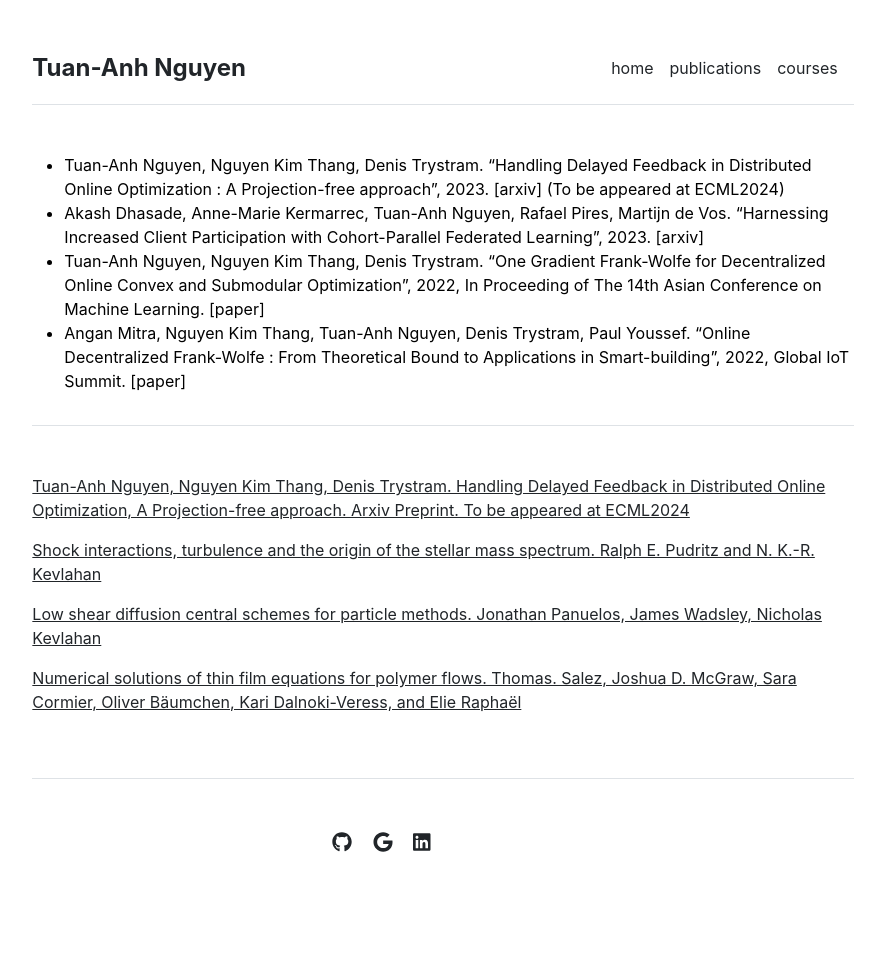
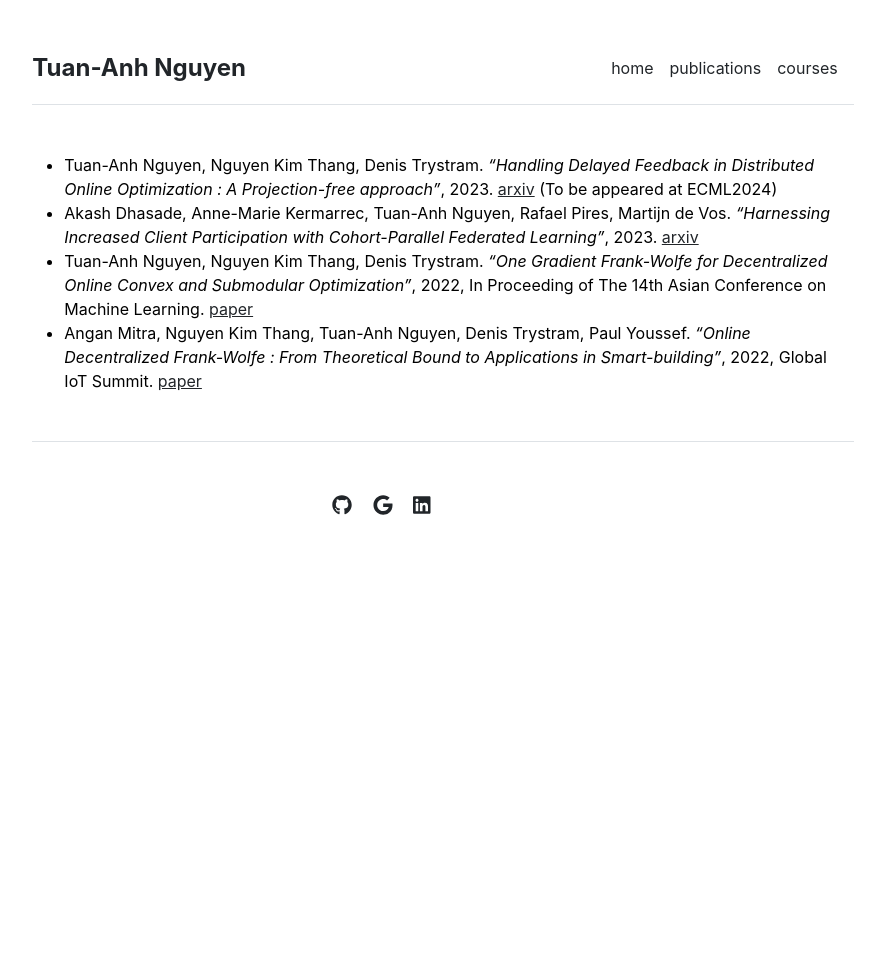
Before and after one commit to tuananhngh/tuananhngh.github.io, a Jekyll site: the page built from publications.md, in a window 1280 px wide. Shown: the whole page, without its empty margins (197-1082 px from the left). Built offline with Jekyll 4.4.1, drawn with Linux system fonts in a browser that asks for light colours; after the commit the page ends 900 px from its top, so only the background shows below that; part of the change alters nothing that is shown.

Commit message:
update pub

```diff
--- a/_layouts/publications.html
+++ b/_layouts/publications.html
@@ -4,4 +4,4 @@ layout: default
 
 {{ content }}
 
-{% include publications.html %}
+<!-- {% include publications.html %} -->
--- a/publications.md
+++ b/publications.md
@@ -3,7 +3,7 @@ layout: publications
 title: "Publications"
 ---
 
-- Tuan-Anh Nguyen, Nguyen Kim Thang, Denis Trystram. "Handling Delayed Feedback in Distributed Online Optimization : A Projection-free approach", 2023. [arxiv] (To be appeared at ECML2024)
-- Akash Dhasade, Anne-Marie Kermarrec, Tuan-Anh Nguyen, Rafael Pires, Martijn de Vos. "Harnessing Increased Client Participation with Cohort-Parallel Federated Learning", 2023. [arxiv]
-- Tuan-Anh Nguyen, Nguyen Kim Thang, Denis Trystram. "One Gradient Frank-Wolfe for Decentralized Online Convex and Submodular Optimization", 2022, In Proceeding of The 14th Asian Conference on Machine Learning. [paper]
-- Angan Mitra, Nguyen Kim Thang, Tuan-Anh Nguyen, Denis Trystram, Paul Youssef. "Online Decentralized Frank-Wolfe : From Theoretical Bound to Applications in Smart-building", 2022, Global IoT Summit. [paper]
+- Tuan-Anh Nguyen, Nguyen Kim Thang, Denis Trystram. *"Handling Delayed Feedback in Distributed Online Optimization : A Projection-free approach"*, 2023. [arxiv](https://arxiv.org/abs/2402.02114) (To be appeared at ECML2024)
+- Akash Dhasade, Anne-Marie Kermarrec, Tuan-Anh Nguyen, Rafael Pires, Martijn de Vos. *"Harnessing Increased Client Participation with Cohort-Parallel Federated Learning"*, 2023. [arxiv](https://arxiv.org/abs/2405.15644)
+- Tuan-Anh Nguyen, Nguyen Kim Thang, Denis Trystram. *"One Gradient Frank-Wolfe for Decentralized Online Convex and Submodular Optimization"*, 2022, In Proceeding of The 14th Asian Conference on Machine Learning. [paper](https://proceedings.mlr.press/v189/nguyen23a.html)
+- Angan Mitra, Nguyen Kim Thang, Tuan-Anh Nguyen, Denis Trystram, Paul Youssef. *"Online Decentralized Frank-Wolfe : From Theoretical Bound to Applications in Smart-building"*, 2022, Global IoT Summit. [paper](https://link.springer.com/chapter/10.1007/978-3-031-20936-9_4#citeas)
```
